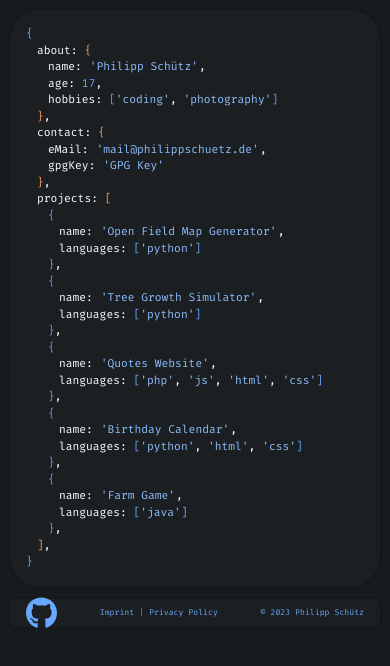
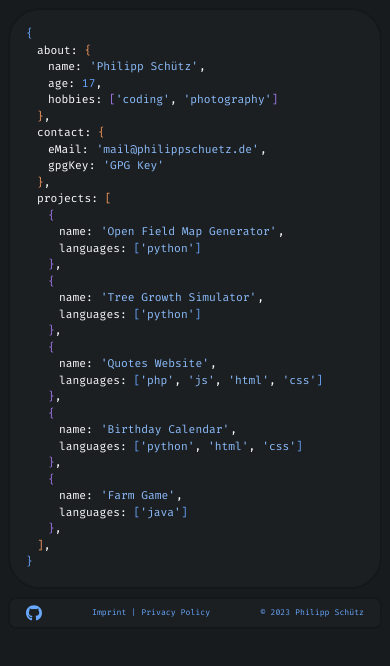
Before and after one commit to philipp-schuetz/portfolio-website, a plain HTML site: page index.html in a window 390 px wide. Drawn offline with Linux system fonts and the light colour scheme; files whose address does not match are found by name.

Commit message:
Change github icon size for mobile

```diff
--- a/css/stylesheet.css
+++ b/css/stylesheet.css
@@ -156,6 +156,10 @@ footer > div > a:hover {
 		padding-right: 16px;
 	}
 
+	#github-icon {
+		height: 16px;
+	}
+
 	/* different indentation levels (CodeBoxLevel)*/
 	.cbl1 {
 		text-indent: 1em;
```
